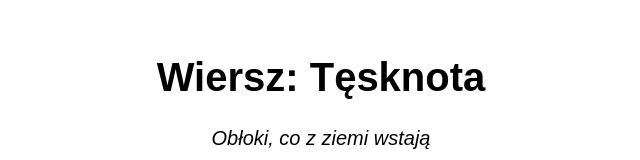
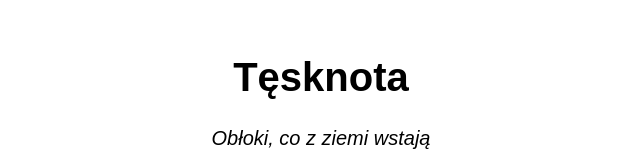
Before and after one commit to MarzenaT/learning-git-2, a plain HTML site: page index.html in a window 1280 px wide. Shown: the top 160 px of the page, without its empty margins (319-959 px from the left). Drawn offline with Linux system fonts and the light colour scheme.

Commit message:
Update index.html

```diff
--- a/index.html
+++ b/index.html
@@ -3,12 +3,12 @@
 <head>
     <meta charset="UTF-8">
     <meta name="viewport" content="width=device-width, initial-scale=1.0">
-    <title>Wiersz Tęsknota</title>
+    <title>Adam Asnyk</title>
     <link rel="stylesheet" href="css/style.css">
 </head>
 <body>
     <div class="container">
-        <h1>Wiersz: Tęsknota</h1>
+        <h1>Tęsknota</h1>
 
         <div class="poem">
             <p>Obłoki, co z ziemi wstają</p>
```
